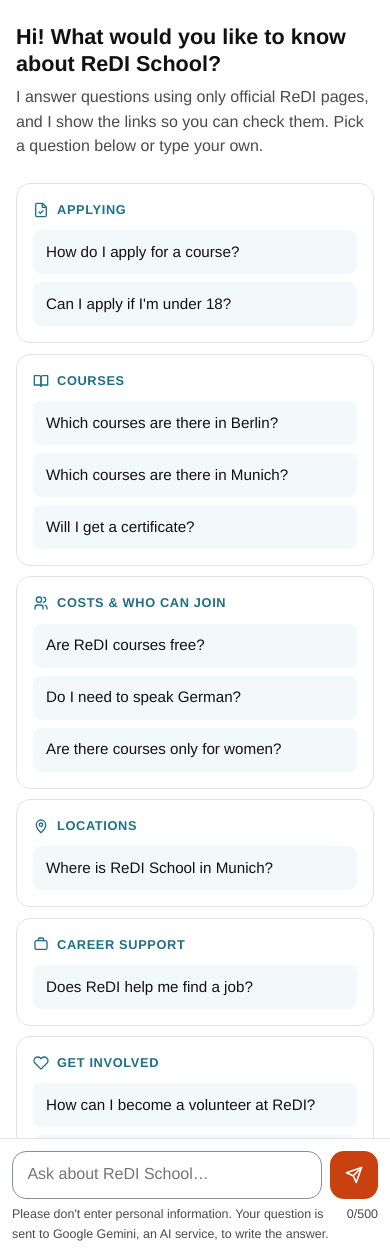
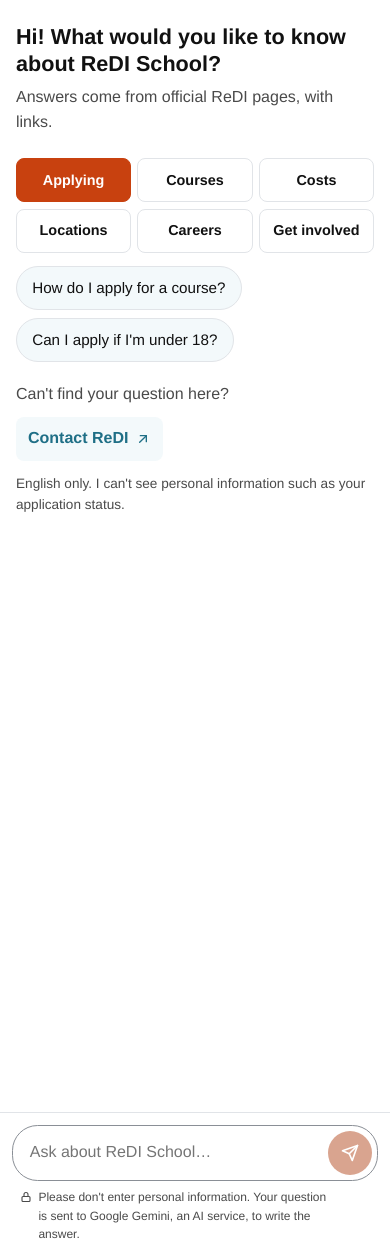
Before and after one commit to ShiriSalman/ReDi-Chatbot, a Flask app: page / in a window 390 px wide. Shown: the part 65-1321 px from the top of the page. Run offline with Flask 3, Linux system fonts and the light colour scheme.

Commit message:
Show one category's questions at a time
Six compact category buttons in a grid (one row on wide screens, 3 x 2 on phones), the selected one in ReDI orange; only its 1-3 questions show. After the first question, a Suggestions button opens the topics above the input. The input is one rounded container; the counter appears from 400 characters. All earlier tests pass unchanged.

```diff
--- a/static/css/chat.css
+++ b/static/css/chat.css
@@ -144,51 +144,68 @@ body {
   color: var(--muted);
 }
 
-.categories {
+/* Topic tabs (specs/ui_redesign.md, "Iteration: category tabs") */
+/* Six compact category buttons in a grid: one row on wide screens, 3 x 2 on phones */
+.tabs {
   display: grid;
-  grid-template-columns: repeat(3, 1fr);
-  align-items: start;
-  gap: 0.85rem;
+  grid-template-columns: repeat(6, 1fr);
+  gap: 0.4rem;
+  margin: 0 0 0.85rem;
 }
 
+.tab {
+  min-height: 2.75rem;
+  padding: 0.3rem 0.5rem;
+  border: 1px solid var(--border);
+  border-radius: var(--radius-small);
+  background: var(--surface);
+  color: var(--text);
+  font: inherit;
+  font-size: 0.9rem;
+  font-weight: 600;
+  line-height: 1.2;
+  cursor: pointer;
+}
+
+.tab:hover {
+  border-color: var(--redi-orange);
+  background: var(--redi-peach-light);
+}
+
+/* The selected category in the ReDI orange (the dark shade keeps white text readable) */
+.tab[aria-selected="true"] {
+  border-color: var(--redi-orange-dark);
+  background: var(--redi-orange-dark);
+  color: #ffffff;
+}
+
+/* The active tab's questions, as chips that wrap */
 .category {
   display: flex;
-  flex-direction: column;
+  flex-wrap: wrap;
   gap: 0.5rem;
-  padding: 1rem;
-  border: 1px solid var(--border);
-  border-radius: var(--radius);
-  background: var(--surface);
+  animation: panel-in 0.18s ease-out;
 }
 
-.category h3 {
-  display: flex;
-  align-items: center;
-  gap: 0.5rem;
-  margin: 0 0 0.15rem;
-  color: var(--redi-teal-dark);
-  font-size: 0.8rem;
-  font-weight: 700;
-  letter-spacing: 0.05em;
-  text-transform: uppercase;
+.category[hidden] {
+  display: none;
 }
 
-.category svg {
-  flex-shrink: 0;
+@keyframes panel-in {
+  from { opacity: 0; transform: translateY(4px); }
+  to { opacity: 1; transform: none; }
 }
 
 .suggestion {
-  display: block;
-  width: 100%;
   min-height: 2.75rem;
-  padding: 0.55rem 0.75rem;
-  border: 1px solid transparent;
-  border-radius: var(--radius-small);
+  padding: 0.55rem 0.95rem;
+  border: 1px solid var(--border);
+  border-radius: 999px;
   background: var(--redi-teal-light);
   color: var(--text);
   font: inherit;
   font-size: 0.95rem;
-  line-height: 1.35;
+  line-height: 1.3;
   text-align: left;
   cursor: pointer;
 }
@@ -415,24 +432,33 @@ body {
   background: var(--surface);
 }
 
+/* One rounded container: Suggestions button, text box and round Send button */
 .composer-row {
   display: flex;
   align-items: flex-end;
-  gap: 0.5rem;
+  gap: 0.35rem;
   max-width: 44rem;
   margin: 0 auto;
+  padding: 0.3rem;
+  border: 1px solid var(--input-border);
+  border-radius: 1.6rem;
+  background: var(--surface);
+}
+
+.composer-row:focus-within {
+  border-color: var(--redi-teal-dark);
+  box-shadow: 0 0 0 3px var(--redi-teal-light);
 }
 
 .composer-row input,
 .composer-row textarea {
   flex: 1;
   min-width: 0;
-  min-height: 3rem;
+  min-height: 2.75rem;
   max-height: 9rem;
-  padding: 0.7rem 0.9rem;
-  border: 1px solid var(--input-border);
-  border-radius: var(--radius);
-  background: var(--surface);
+  padding: 0.6rem 0.5rem 0.6rem 0.75rem;
+  border: none;
+  background: transparent;
   color: var(--text);
   font: inherit;
   font-size: 1rem; /* 16px keeps iOS from zooming in */
@@ -440,23 +466,63 @@ body {
   resize: none;
 }
 
+/* The container shows the focus instead (see :focus-within) */
+.composer-row textarea:focus-visible {
+  outline: none;
+}
+
+.send,
+.suggestions-toggle {
+  display: grid;
+  flex-shrink: 0;
+  place-items: center;
+  width: 2.75rem;
+  height: 2.75rem;
+  border: none;
+  border-radius: 50%;
+  cursor: pointer;
+}
+
 .send {
-  display: inline-flex;
-  align-items: center;
-  gap: 0.4rem;
-  min-height: 3rem;
-  padding: 0 1.2rem;
-  border: none;
-  border-radius: var(--radius);
   background: var(--redi-orange-dark);
   color: #ffffff;
-  font: inherit;
-  font-weight: 700;
-  cursor: pointer;
 }
 
 .send:hover {
   background: var(--redi-orange-darker);
+}
+
+/* Not disabled when empty, so an empty question still gets its message; only looks quieter */
+.composer:not(.has-text) .send {
+  background: #d9a48f;
+}
+
+.suggestions-toggle {
+  background: transparent;
+  color: var(--redi-teal-dark);
+}
+
+.suggestions-toggle:hover,
+.suggestions-toggle[aria-expanded="true"] {
+  background: var(--redi-teal-light);
+}
+
+.suggestions-toggle[hidden] {
+  display: none;
+}
+
+.suggestion-drawer {
+  max-width: 44rem;
+  margin: 0 auto 0.6rem;
+  padding: 0.75rem;
+  border: 1px solid var(--border);
+  border-radius: var(--radius);
+  background: var(--surface);
+  box-shadow: var(--shadow);
+}
+
+.suggestion-drawer[hidden] {
+  display: none;
 }
 
 .send:disabled,
@@ -468,12 +534,31 @@ body {
 
 .composer-meta {
   display: flex;
-  justify-content: space-between;
-  gap: 1rem;
+  align-items: flex-start;
+  gap: 0.4rem;
   max-width: 44rem;
-  margin: 0.4rem auto 0;
+  margin: 0.45rem auto 0;
+  padding: 0 0.5rem;
   color: var(--muted);
-  font-size: 0.78rem;
+  font-size: 0.75rem;
+}
+
+.lock {
+  flex-shrink: 0;
+  margin-top: 0.15rem;
+}
+
+#privacy-note {
+  flex: 1;
+}
+
+/* Only shown from 400 characters; red from 450 */
+.counter {
+  visibility: hidden;
+}
+
+.counter.visible {
+  visibility: visible;
 }
 
 .counter.near-limit {
@@ -509,13 +594,6 @@ a:focus-visible {
   white-space: nowrap;
 }
 
-/* Tablet */
-@media (max-width: 48rem) {
-  .categories {
-    grid-template-columns: repeat(2, 1fr);
-  }
-}
-
 /* Phone */
 @media (max-width: 32rem) {
   .app {
@@ -527,8 +605,7 @@ a:focus-visible {
   }
 
   .tagline,
-  .new-chat .label,
-  .send .label {
+  .new-chat .label {
     display: none;
   }
 
@@ -540,9 +617,8 @@ a:focus-visible {
     font-size: 1.35rem;
   }
 
-  .categories {
-    grid-template-columns: 1fr;
-    gap: 0.65rem;
+  .tabs {
+    grid-template-columns: repeat(3, 1fr);
   }
 
   .message {
@@ -556,10 +632,6 @@ a:focus-visible {
   .composer {
     padding-right: 0.75rem;
     padding-left: 0.75rem;
-  }
-
-  .send {
-    padding: 0 0.95rem;
   }
 
   /* Touch targets of at least 44px (specs/ui_redesign.md) */
@@ -576,7 +648,8 @@ a:focus-visible {
 
 @media (prefers-reduced-motion: reduce) {
   .waiting-mark .mark-dot,
-  .waiting-mark .mark-arrow {
+  .waiting-mark .mark-arrow,
+  .category {
     animation: none;
   }
 }
--- a/static/js/chat.js
+++ b/static/js/chat.js
@@ -11,6 +11,13 @@ const formError = document.getElementById("form-error");
 const welcome = document.getElementById("welcome");
 const newChatButton = document.getElementById("new-chat");
 const counter = document.getElementById("counter");
+const topics = document.getElementById("topics");
+const tabList = topics.querySelector('[role="tablist"]');
+const tabs = [...tabList.querySelectorAll('[role="tab"]')];
+const drawer = document.getElementById("suggestion-drawer");
+const suggestionsToggle = document.getElementById("suggestions-toggle");
+// Where the topics go back to when the drawer closes: right after the welcome's lead line
+const welcomeTopicsPlace = welcome.querySelector(".lead");
 
 const EMPTY_QUESTION = "Please enter a question.";
 const GENERIC_ERROR = "Something went wrong while answering your question. Please try again.";
@@ -235,10 +242,38 @@ async function askQuestion(question) {
   return { ok: response.ok, data };
 }
 
-// The welcome screen is shown until the first question and again after "New chat"
+// The welcome screen is shown until the first question and again after "New chat".
+// During a conversation the topics are reached with the Suggestions button instead.
 function showWelcome(visible) {
   welcome.hidden = !visible;
   newChatButton.hidden = visible;
+  suggestionsToggle.hidden = visible;
+  closeDrawer();
+}
+
+// The topics (tabs and questions) live in the welcome screen; the Suggestions button moves
+// them into the drawer above the input, so there is one copy with its listeners
+function openDrawer() {
+  drawer.appendChild(topics);
+  drawer.hidden = false;
+  suggestionsToggle.setAttribute("aria-expanded", "true");
+}
+
+function closeDrawer() {
+  welcomeTopicsPlace.after(topics);
+  drawer.hidden = true;
+  suggestionsToggle.setAttribute("aria-expanded", "false");
+}
+
+// Tabs: one is selected and shows its panel; only the selected tab is in the Tab order
+function selectTab(tab) {
+  for (const other of tabs) {
+    const selected = other === tab;
+    other.setAttribute("aria-selected", String(selected));
+    other.tabIndex = selected ? 0 : -1;
+    document.getElementById(other.getAttribute("aria-controls")).hidden = !selected;
+  }
+  tab.scrollIntoView({ block: "nearest", inline: "nearest" });
 }
 
 // Typed questions and suggested questions go through here, so both behave the same
@@ -284,15 +319,19 @@ form.addEventListener("submit", (event) => {
   send(question);
 });
 
-// The box grows with the text (up to its CSS max-height) and the counter shows the 500 limit
+// The box grows with the text (up to its CSS max-height). The counter shows the 500 limit,
+// visible from 400 characters and red from 450; Send looks quieter while the box is empty.
 const MAX_LENGTH = Number(input.getAttribute("maxlength"));
+const SHOW_COUNTER = MAX_LENGTH - 100;
 const NEAR_LIMIT = MAX_LENGTH - 50;
 
 function updateComposer() {
   input.style.height = "auto";
   input.style.height = `${input.scrollHeight}px`;
   counter.textContent = `${input.value.length}/${MAX_LENGTH}`;
+  counter.classList.toggle("visible", input.value.length >= SHOW_COUNTER);
   counter.classList.toggle("near-limit", input.value.length >= NEAR_LIMIT);
+  form.classList.toggle("has-text", input.value.trim() !== "");
 }
 
 input.addEventListener("input", updateComposer);
@@ -307,8 +346,41 @@ input.addEventListener("keydown", (event) => {
 
 // A suggested question is sent right away, exactly as written on the button
 for (const button of document.querySelectorAll(".suggestion")) {
-  button.addEventListener("click", () => send(button.textContent.trim()));
+  button.addEventListener("click", () => {
+    closeDrawer();
+    send(button.textContent.trim());
+  });
 }
+
+for (const tab of tabs) {
+  tab.addEventListener("click", () => selectTab(tab));
+}
+
+// Arrow keys, Home and End move between tabs (the usual keyboard pattern for tabs)
+tabList.addEventListener("keydown", (event) => {
+  const index = tabs.indexOf(document.activeElement);
+  const targets = {
+    ArrowRight: (index + 1) % tabs.length,
+    ArrowLeft: (index - 1 + tabs.length) % tabs.length,
+    Home: 0,
+    End: tabs.length - 1,
+  };
+  if (index === -1 || !(event.key in targets)) {
+    return;
+  }
+  event.preventDefault();
+  const tab = tabs[targets[event.key]];
+  selectTab(tab);
+  tab.focus();
+});
+
+suggestionsToggle.addEventListener("click", () => {
+  if (drawer.hidden) {
+    openDrawer();
+  } else {
+    closeDrawer();
+  }
+});
 
 newChatButton.addEventListener("click", () => {
   chatLog.replaceChildren();
--- a/templates/chat.html
+++ b/templates/chat.html
@@ -28,59 +28,52 @@
            checks that each one gets sources. -->
       <section class="welcome" id="welcome" aria-labelledby="welcome-title">
         <h2 id="welcome-title">Hi! What would you like to know about ReDI School?</h2>
-        <p class="lead">I answer questions using only official ReDI pages, and I show the links so you can check them. Pick a question below or type your own.</p>
+        <p class="lead">Answers come from official ReDI pages, with links.</p>
 
-        <div class="categories">
-          <div class="category">
-            <h3>
-              <svg width="16" height="16" viewBox="0 0 24 24" fill="none" stroke="currentColor" stroke-width="2" stroke-linecap="round" stroke-linejoin="round" aria-hidden="true"><path d="M14 2H6a2 2 0 0 0-2 2v16a2 2 0 0 0 2 2h12a2 2 0 0 0 2-2V8z"/><path d="M14 2v6h6"/><path d="M9 15l2 2 4-4"/></svg>
-              Applying
-            </h3>
+        <!-- The topics move into the drawer above the input when the Suggestions button opens it -->
+        <div class="topics" id="topics">
+          <div class="tabs" role="tablist" aria-label="Topics">
+            <button type="button" class="tab" role="tab" id="tab-applying" aria-controls="panel-applying" aria-selected="true" tabindex="0">Applying</button>
+            <button type="button" class="tab" role="tab" id="tab-courses" aria-controls="panel-courses" aria-selected="false" tabindex="-1">Courses</button>
+            <button type="button" class="tab" role="tab" id="tab-costs" aria-controls="panel-costs" aria-selected="false" tabindex="-1">Costs</button>
+            <button type="button" class="tab" role="tab" id="tab-locations" aria-controls="panel-locations" aria-selected="false" tabindex="-1">Locations</button>
+            <button type="button" class="tab" role="tab" id="tab-careers" aria-controls="panel-careers" aria-selected="false" tabindex="-1">Careers</button>
+            <button type="button" class="tab" role="tab" id="tab-involved" aria-controls="panel-involved" aria-selected="false" tabindex="-1">Get involved</button>
+          </div>
+
+          <!-- Each panel keeps its full category name for screen readers -->
+          <div class="category" role="tabpanel" id="panel-applying" aria-labelledby="tab-applying">
+            <h3 class="visually-hidden">Applying</h3>
             <button type="button" class="suggestion">How do I apply for a course?</button>
             <button type="button" class="suggestion">Can I apply if I'm under 18?</button>
           </div>
 
-          <div class="category">
-            <h3>
-              <svg width="16" height="16" viewBox="0 0 24 24" fill="none" stroke="currentColor" stroke-width="2" stroke-linecap="round" stroke-linejoin="round" aria-hidden="true"><path d="M2 4h7a3 3 0 0 1 3 3v13a2 2 0 0 0-2-2H2z"/><path d="M22 4h-7a3 3 0 0 0-3 3v13a2 2 0 0 1 2-2h8z"/></svg>
-              Courses
-            </h3>
+          <div class="category" role="tabpanel" id="panel-courses" aria-labelledby="tab-courses" hidden>
+            <h3 class="visually-hidden">Courses</h3>
             <button type="button" class="suggestion">Which courses are there in Berlin?</button>
             <button type="button" class="suggestion">Which courses are there in Munich?</button>
             <button type="button" class="suggestion">Will I get a certificate?</button>
           </div>
 
-          <div class="category">
-            <h3>
-              <svg width="16" height="16" viewBox="0 0 24 24" fill="none" stroke="currentColor" stroke-width="2" stroke-linecap="round" stroke-linejoin="round" aria-hidden="true"><circle cx="9" cy="7" r="4"/><path d="M3 21v-2a4 4 0 0 1 4-4h4a4 4 0 0 1 4 4v2"/><path d="M16 3.1a4 4 0 0 1 0 7.8"/><path d="M21 21v-2a4 4 0 0 0-3-3.9"/></svg>
-              Costs &amp; who can join
-            </h3>
+          <div class="category" role="tabpanel" id="panel-costs" aria-labelledby="tab-costs" hidden>
+            <h3 class="visually-hidden">Costs &amp; who can join</h3>
             <button type="button" class="suggestion">Are ReDI courses free?</button>
             <button type="button" class="suggestion">Do I need to speak German?</button>
             <button type="button" class="suggestion">Are there courses only for women?</button>
           </div>
 
-          <div class="category">
-            <h3>
-              <svg width="16" height="16" viewBox="0 0 24 24" fill="none" stroke="currentColor" stroke-width="2" stroke-linecap="round" stroke-linejoin="round" aria-hidden="true"><path d="M12 22s7-6.1 7-12a7 7 0 0 0-14 0c0 5.9 7 12 7 12z"/><circle cx="12" cy="10" r="2.5"/></svg>
-              Locations
-            </h3>
+          <div class="category" role="tabpanel" id="panel-locations" aria-labelledby="tab-locations" hidden>
+            <h3 class="visually-hidden">Locations</h3>
             <button type="button" class="suggestion">Where is ReDI School in Munich?</button>
           </div>
 
-          <div class="category">
-            <h3>
-              <svg width="16" height="16" viewBox="0 0 24 24" fill="none" stroke="currentColor" stroke-width="2" stroke-linecap="round" stroke-linejoin="round" aria-hidden="true"><rect x="3" y="7" width="18" height="13" rx="2"/><path d="M8 7V5a2 2 0 0 1 2-2h4a2 2 0 0 1 2 2v2"/></svg>
-              Career support
-            </h3>
+          <div class="category" role="tabpanel" id="panel-careers" aria-labelledby="tab-careers" hidden>
+            <h3 class="visually-hidden">Career support</h3>
             <button type="button" class="suggestion">Does ReDI help me find a job?</button>
           </div>
 
-          <div class="category">
-            <h3>
-              <svg width="16" height="16" viewBox="0 0 24 24" fill="none" stroke="currentColor" stroke-width="2" stroke-linecap="round" stroke-linejoin="round" aria-hidden="true"><path d="M20.8 4.6a5.5 5.5 0 0 0-7.8 0L12 5.7l-1-1.1a5.5 5.5 0 0 0-7.8 7.8L12 21.2l8.8-8.8a5.5 5.5 0 0 0 0-7.8z"/></svg>
-              Get involved
-            </h3>
+          <div class="category" role="tabpanel" id="panel-involved" aria-labelledby="tab-involved" hidden>
+            <h3 class="visually-hidden">Get involved</h3>
             <button type="button" class="suggestion">How can I become a volunteer at ReDI?</button>
             <button type="button" class="suggestion">How can my company support ReDI?</button>
           </div>
@@ -102,19 +95,28 @@
     </main>
 
     <form id="chat-form" class="composer" novalidate>
+      <!-- Opened by the Suggestions button during a conversation; holds the topics then -->
+      <div class="suggestion-drawer" id="suggestion-drawer" hidden></div>
+
       <div class="composer-row">
+        <button type="button" class="suggestions-toggle" id="suggestions-toggle" aria-label="Suggestions"
+                aria-expanded="false" aria-controls="suggestion-drawer" hidden>
+          <svg width="20" height="20" viewBox="0 0 24 24" fill="none" stroke="currentColor" stroke-width="2" stroke-linecap="round" stroke-linejoin="round" aria-hidden="true"><path d="M9 18h6"/><path d="M10 22h4"/><path d="M12 2a7 7 0 0 0-4 12.7c.6.5 1 1.2 1 2V18h6v-1.3c0-.8.4-1.5 1-2A7 7 0 0 0 12 2z"/></svg>
+        </button>
         <label for="question" class="visually-hidden">Your question</label>
         <!-- Enter sends, Shift+Enter adds a line (static/js/chat.js) -->
         <textarea id="question" name="question" rows="1" autocomplete="off" maxlength="500"
                   placeholder="Ask about ReDI School…" aria-describedby="form-error privacy-note"></textarea>
         <button id="send" class="send" type="submit" aria-label="Send">
-          <span class="label">Send</span>
+          <span class="visually-hidden">Send</span>
           <svg width="18" height="18" viewBox="0 0 24 24" fill="none" stroke="currentColor" stroke-width="2.2" stroke-linecap="round" stroke-linejoin="round" aria-hidden="true"><path d="M22 2L11 13"/><path d="M22 2l-7 20-4-9-9-4z"/></svg>
         </button>
       </div>
       <p id="form-error" class="form-error" role="alert"></p>
       <div class="composer-meta">
+        <svg class="lock" width="12" height="12" viewBox="0 0 24 24" fill="none" stroke="currentColor" stroke-width="2.2" stroke-linecap="round" stroke-linejoin="round" aria-hidden="true"><rect x="4" y="11" width="16" height="10" rx="2"/><path d="M8 11V7a4 4 0 0 1 8 0v4"/></svg>
         <span id="privacy-note">Please don't enter personal information. Your question is sent to Google Gemini, an AI service, to write the answer.</span>
+        <!-- Only visible from 400 characters (static/js/chat.js) -->
         <span class="counter" id="counter" aria-hidden="true">0/500</span>
       </div>
     </form>
```
Also changed, not shown: specs/ui_redesign.md (+5 -3 lines), tests/test_app.py (+32 -0 lines).
